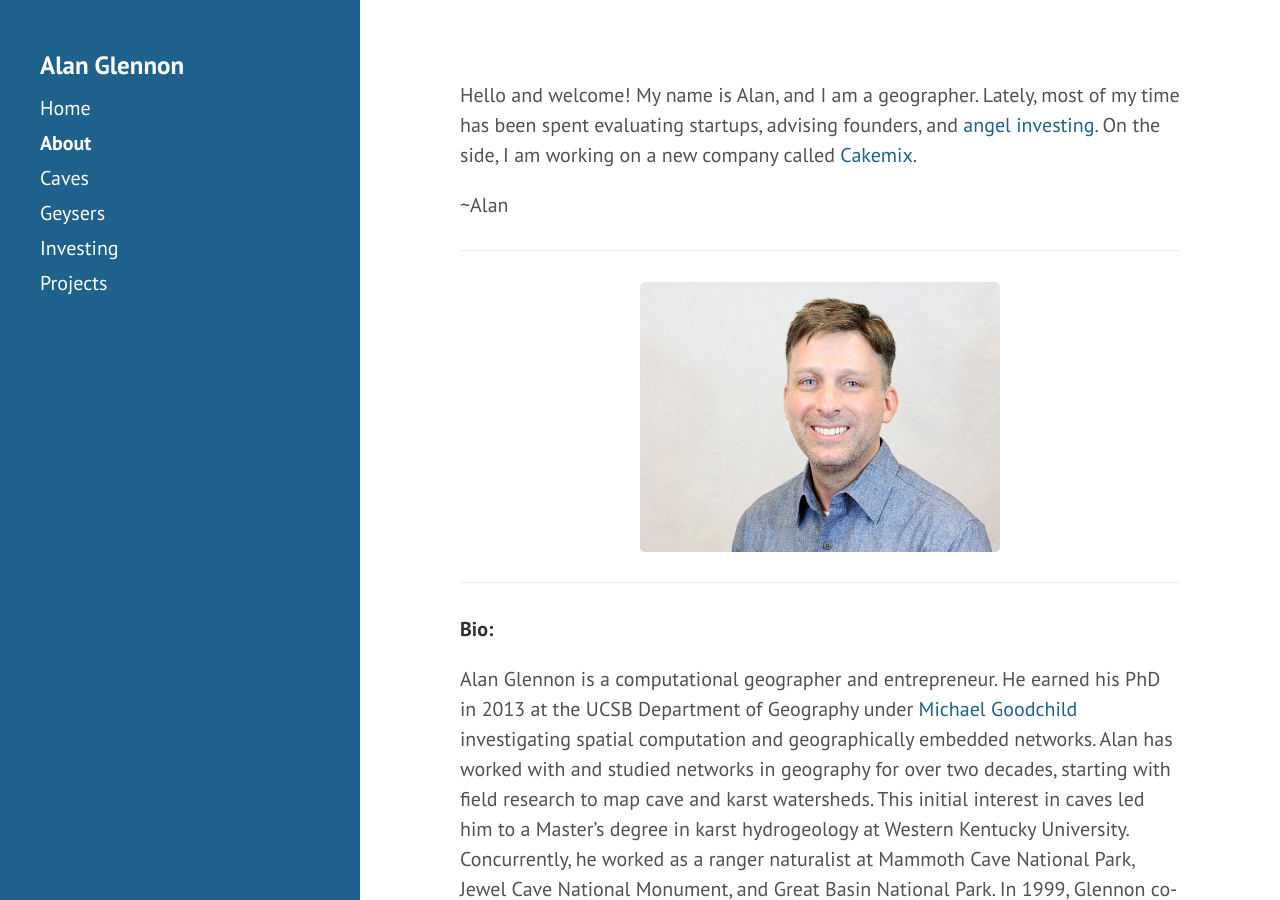
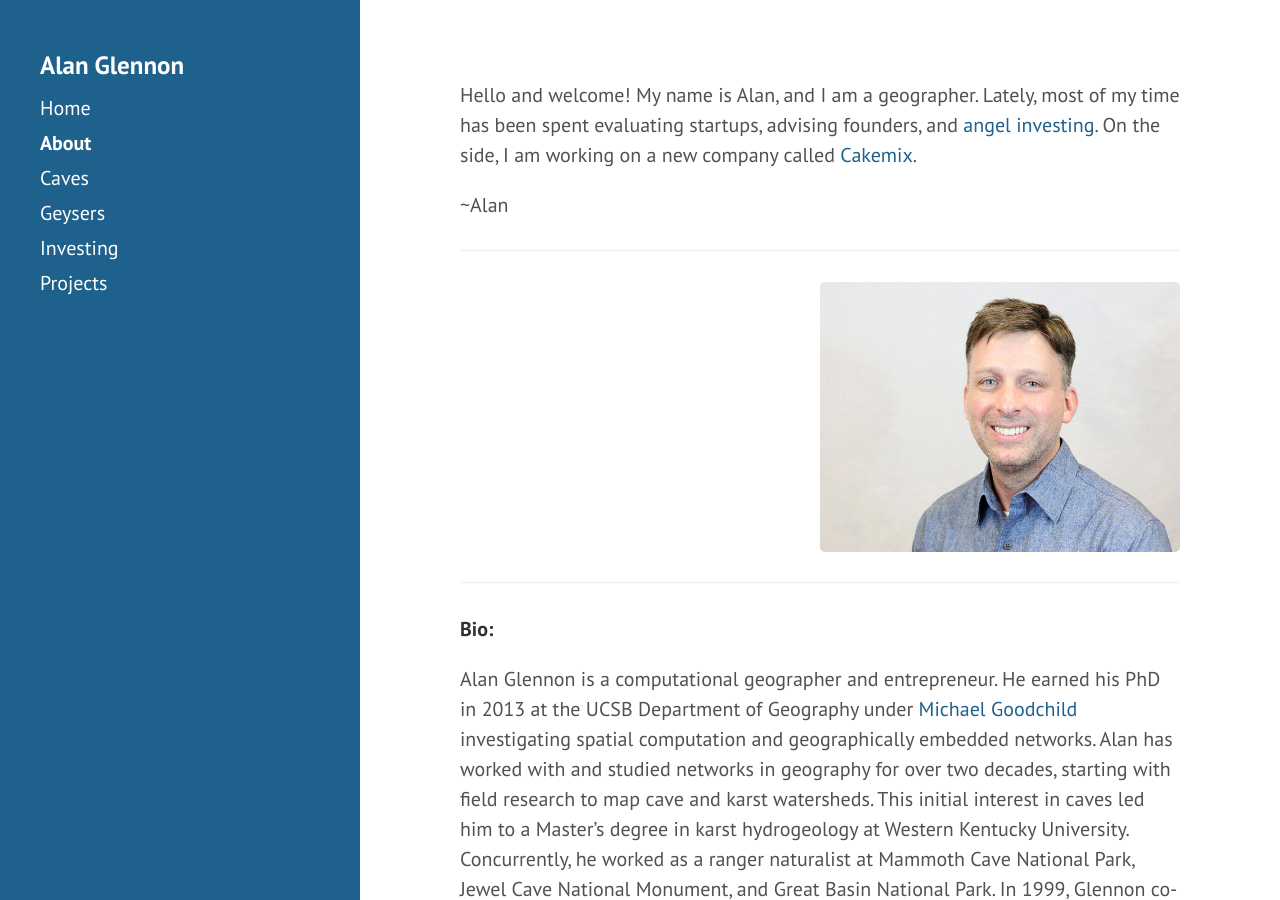
Before and after one commit to glennon/glennon.github.io, a Jekyll site: the page built from about.md, in a window 1280 px wide and 900 px high. Built offline with Jekyll 4.4.1, drawn with Linux system fonts in a browser that asks for light colours.

Commit message:
Update about.md

```diff
--- a/about.md
+++ b/about.md
@@ -9,7 +9,7 @@ Hello and welcome! My name is Alan, and I am a geographer. Lately, most of my ti
 
 ---
 
-<center><img src="https://alanglennon.com/public/alan2016.jpg" width="50%" alt="photo of Alan Glennon"></center>
+<p align="right"><img src="https://alanglennon.com/public/alan2016.jpg" width="50%" alt="photo of Alan Glennon"></p>
 
 ---
 
```
